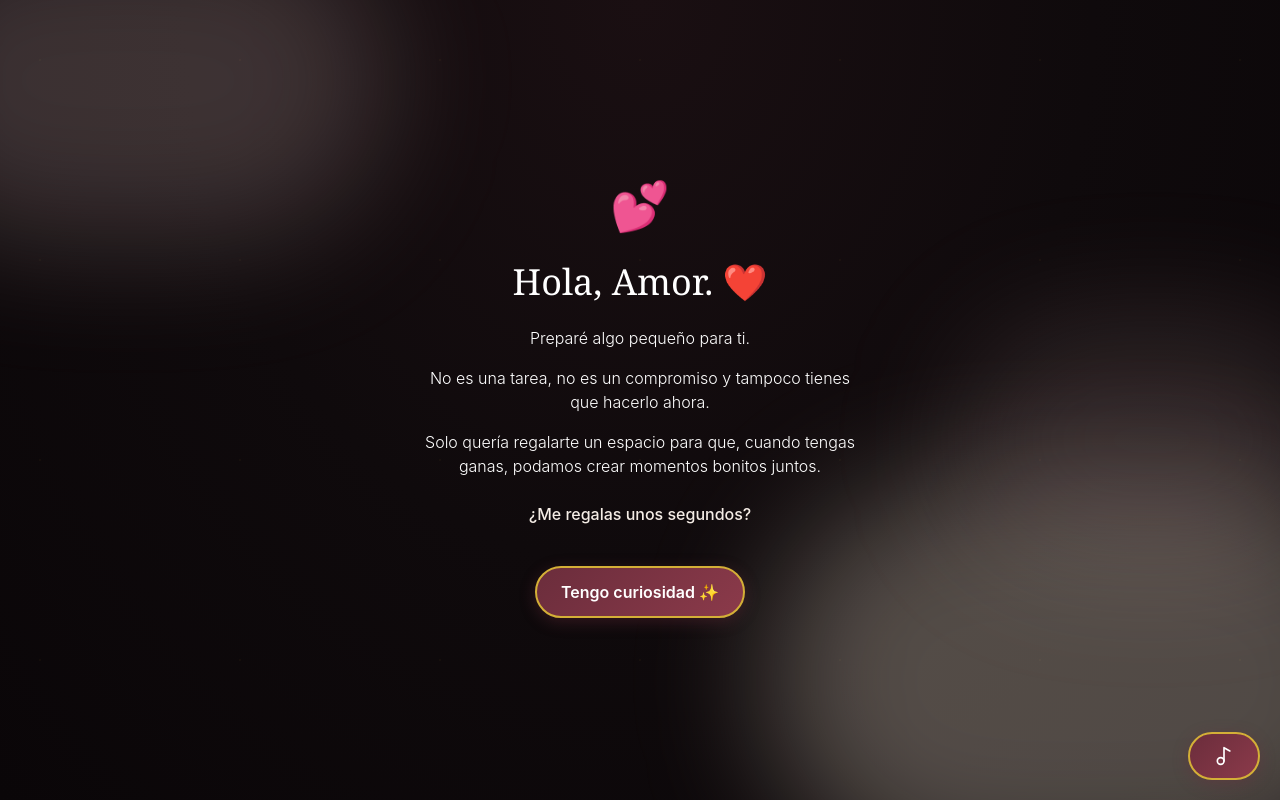
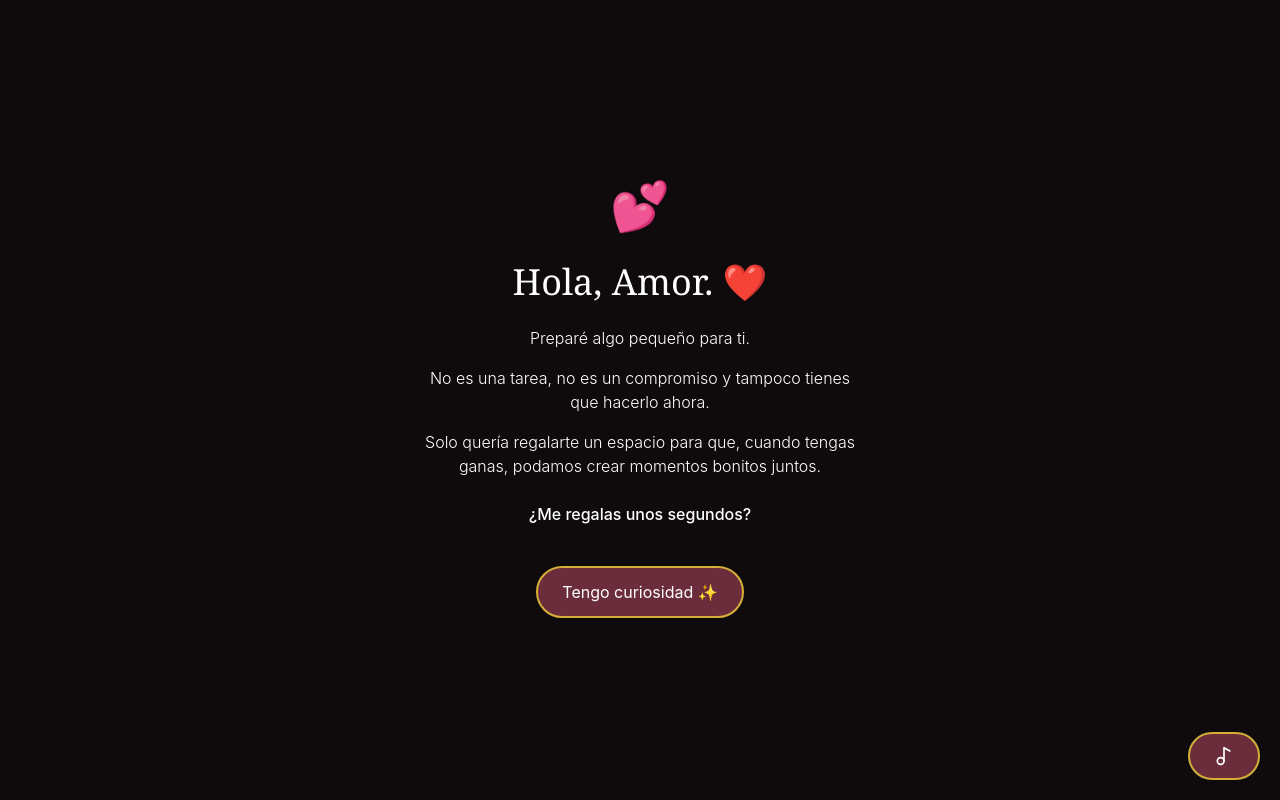
Before and after one commit to bolivarwaldir/Pagina-de-citas, a Next.js app: page / in a window 1280 px wide. Built offline with nearby package versions, Linux system fonts and the light colour scheme.

Commit message:
Eliminar circulos de fondo y textos blancos

```diff
--- a/src/app/globals.css
+++ b/src/app/globals.css
@@ -6,156 +6,32 @@
 
 :root {
   --bg-deep: #0f0a0c;
-  --bg-card: #1a1215;
-  --burgundy: #6b2d3c;
-  --wine: #8B3A4A;
-  --purple-deep: #4a2c5a;
   --gold: #D4AF37;
-  --gold-soft: #E8D5A3;
-  --cream: #F5EDE6;
-  --text-soft: #E8D5C4;
 }
 
-* {
-  box-sizing: border-box;
-  -webkit-tap-highlight-color: transparent;
-}
-
-html { scroll-behavior: smooth; }
+* { box-sizing: border-box; }
 
 body {
   font-family: 'Inter', system-ui, sans-serif;
-  background: radial-gradient(ellipse at top, #1a0f12 0%, #0f0a0c 50%, #0a0608 100%);
+  background: #0f0a0c;
   min-height: 100vh;
-  color: var(--text-soft);
-  overflow-x: hidden;
-}
-
-/* Sparkle background */
-body::before {
-  content: '';
-  position: fixed;
-  inset: 0;
-  background-image: radial-gradient(2px 2px at 20% 30%, #D4AF37 0%, transparent 50%),
-                    radial-gradient(1px 1px at 70% 20%, #E8D5A3 0%, transparent 40%),
-                    radial-gradient(1.5px 1.5px at 40% 70%, #D4AF37 0%, transparent 50%);
-  background-size: 200px 200px, 300px 300px, 250px 250px;
-  opacity: 0.15;
-  pointer-events: none;
-  z-index: 0;
-}
-
-::-webkit-scrollbar { width: 6px; }
-::-webkit-scrollbar-track { background: #1a1215; }
-::-webkit-scrollbar-thumb { background: #6b2d3c; border-radius: 3px; }
-
-::selection { background: #6b2d3c; color: #F5EDE6; }
-
-.heart-pulse { animation: heartFill 0.4s ease-out; }
-@keyframes heartFill {
-  0% { transform: scale(1); }
-  50% { transform: scale(1.15); }
-  100% { transform: scale(1); }
-}
-
-.card-select {
-  transition: all 0.3s cubic-bezier(0.4, 0, 0.2, 1);
-  background: #1a1215;
-  border: 1px solid #3a2a30;
-}
-.card-select:hover { transform: translateY(-2px); border-color: #D4AF37; }
-.card-select.selected {
-  border-color: #D4AF37;
-  background: linear-gradient(135deg, #1a1215 0%, #2a1a20 100%);
-  box-shadow: 0 0 20px rgba(212, 175, 55, 0.2);
-}
-
-/* Better button styles */
-.btn, button.btn, .card-select {
-  border: 1.5px solid #D4AF37/40 !important;
-  box-shadow: 0 2px 8px rgba(0,0,0,0.3), inset 0 1px 0 rgba(212,175,55,0.1);
-}
-button.btn:hover, .btn:hover {
-  border-color: #D4AF37 !important;
-  box-shadow: 0 4px 12px rgba(212,175,55,0.25);
-}
-
-/* Force visible buttons */
-button, .btn, a.btn {
-  background: linear-gradient(135deg, #6b2d3c 0%, #8B3A4A 100%) !important;
-  color: white !important;
-  border: 2px solid #D4AF37 !important;
-  border-radius: 9999px !important;
-  padding: 12px 24px !important;
-  font-weight: 600 !important;
-  box-shadow: 0 4px 15px rgba(107, 45, 60, 0.4) !important;
-}
-button:hover, .btn:hover {
-  border-color: #E8D5A3 !important;
-  transform: translateY(-1px);
-}
-
-/* Force readable text */
-h1, h2, h3, p, span, label, .text-rose-wine, .text-rose-deep {
-  color: #F5EDE6 !important;
-}
-.text-rose-wine\/70, .text-rose-wine\/60 {
-  color: #E8D5C4 !important;
-}
-
-/* Activity cards readable */
-.card-select h3, .card-select p {
-  color: #F5EDE6 !important;
-}
-
-/* Summary and cards readable */
-.summary-card, .bg-white, .bg-cream, [class*="bg-"] {
-  color: #3a1a20 !important;
-}
-.summary-card p, .summary-card span, .summary-card h3 {
-  color: #3a1a20 !important;
-}
-
-/* Mood buttons selectable */
-.card-select {
-  cursor: pointer !important;
-  user-select: none;
-}
-.card-select.selected {
-  border: 2px solid #D4AF37 !important;
-  background: #2a1a20 !important;
-}
-
-/* Summary card must be readable */
-.bg-\[\#1a1215\] p, .bg-\[\#1a1215\] span, .bg-\[\#1a1215\] h3 {
-  color: #F5EDE6 !important;
-}
-
-/* Force all summary text readable */
-div.bg-\[\#1a1215\] *,
-.space-y-5 p,
-.space-y-5 span {
-  color: #F5EDE6 !important;
-}
-
-/* Calendar selected date and month */
-.font-serif.text-lg,
-.text-center.text-xs {
-  color: #3a1a20 !important;
-}
-
-/* Force all text readable */
-h1, h2, h3, p, span, label, li {
-  color: #F5EDE6 !important;
-}
-.text-rose-wine, .text-rose-deep, [class*="text-rose"] {
-  color: #F5EDE6 !important;
+  color: #ffffff !important;
 }
 
 /* FORCE ALL TEXT WHITE */
-* {
+*, *::before, *::after {
   color: #ffffff !important;
 }
-h1, h2, h3, p, span, label, a, button, li, div {
+
+h1, h2, h3, p, span, label, a, button, li, div, strong {
   color: #ffffff !important;
 }
+
+/* Buttons keep their style */
+button, .btn {
+  background: #6b2d3c !important;
+  border: 2px solid #D4AF37 !important;
+  color: #ffffff !important;
+  border-radius: 9999px !important;
+  padding: 12px 24px !important;
+}
--- a/src/app/page.tsx
+++ b/src/app/page.tsx
@@ -194,9 +194,6 @@ export default function Home() {
   return (
     <main className="min-h-screen flex flex-col relative overflow-hidden">
       <div className="fixed inset-0 pointer-events-none overflow-hidden">
-        <div className="absolute top-[-10%] left-[-10%] w-[40%] h-[40%] rounded-full bg-rose-pastel/20 blur-3xl" />
-        <div className="absolute bottom-[-10%] right-[-10%] w-[50%] h-[50%] rounded-full bg-beige-soft/30 blur-3xl" />
-        <div className="absolute top-[40%] right-[-5%] w-[30%] h-[30%] rounded-full bg-rose-powder/15 blur-3xl" />
       </div>
 
       {screen !== "welcome" && screen !== "success" && (
```
